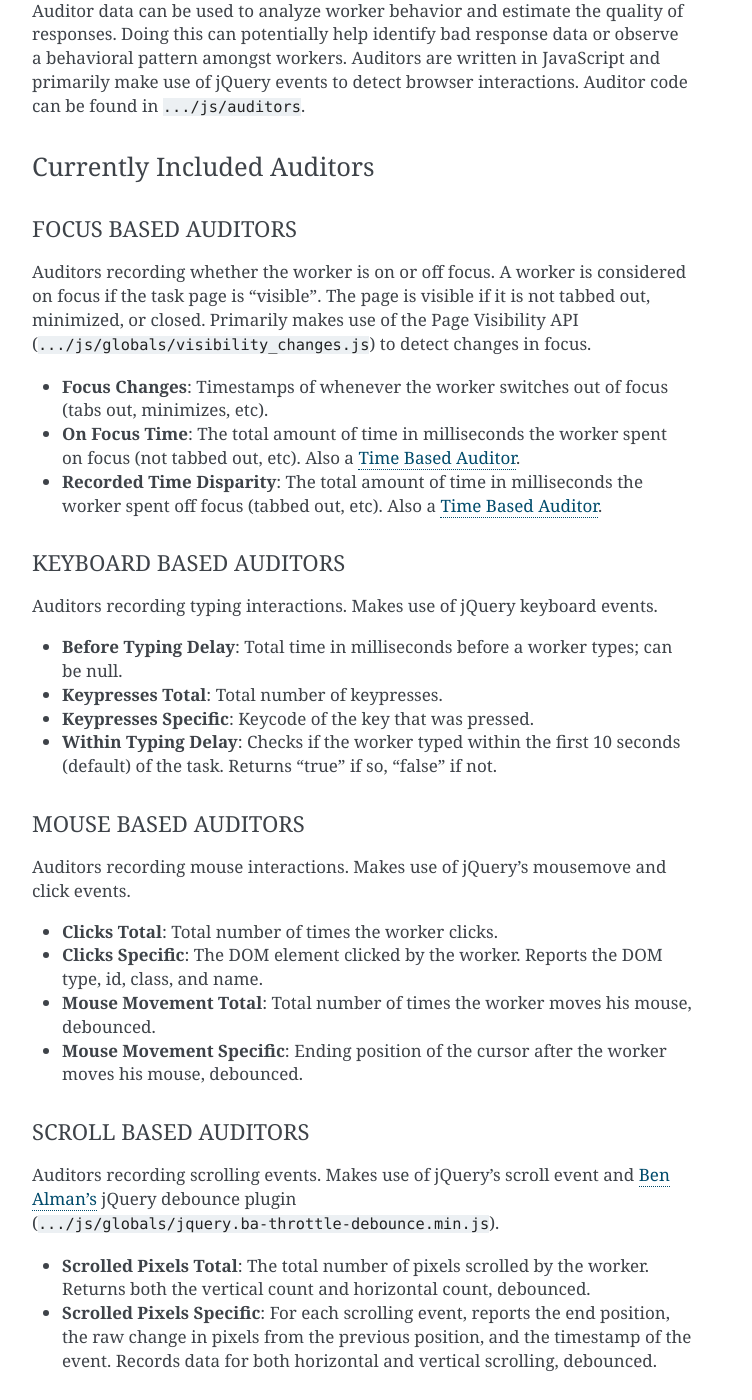
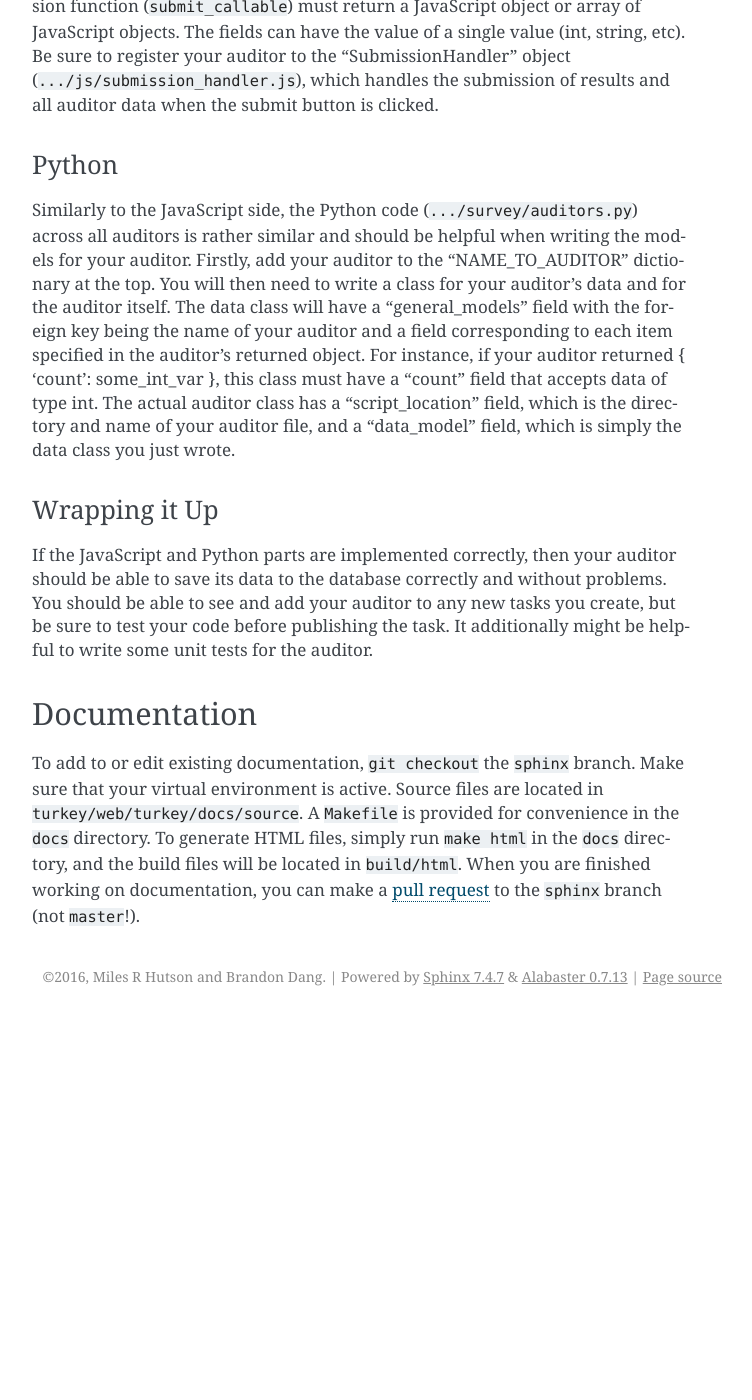
Before and after one commit to CuriousG102/turkey, a Sphinx documentation site: the page built from web/turkey/docs/source/extending.rst, in a window 1280 px wide and 1400 px high, scrolled down 1565 px. Shown: the whole window, without its empty margins (388-1140 px from the left). Built offline with Sphinx 7.4.7, drawn with Linux system fonts in a browser that asks for light colours; pages that are not in the unit, such as notebooks, are missing from menus; after the commit the page ends 2581 px from its top, so only the background shows below that; some of the changed text lies outside the part shown.

Commit message:
separating step/auditor information and extension information

```diff
--- a/web/turkey/docs/source/extending.rst
+++ b/web/turkey/docs/source/extending.rst
@@ -1,128 +1,45 @@
-.. Writing Your Own Steps and Auditors
-.. ***********************************
-Steps and Auditors
-******************
+Contributing and Extending
+**************************
+MmmTurkey was designed to be modular with the ability to easily add new steps and auditors. If you would like to share your custom steps and auditors and add them to the MmmTurkey project, please feel free to submit a `pull request <https://github.com/CuriousG102/turkey/pulls>`_. Other ways to contribute include writing unit tests and helping out with the docs.
 
 Steps
 =====
-If you think of your HIT as a test, then a "step" is an individual question in your test. You can add as many steps as you would like to your task, and you can choose to have them ordered or unordered (randomized). The same applies to the response options of each step, if applicable.
-
-Currently Included Steps
-------------------------
-Multiple Answer
-+++++++++++++++
-Checkbox questions that allows the worker to select several answers.
-
-Multiple Choice
-+++++++++++++++
-Classic multiple choice question that restricts the worker to selecting only one answer.
-
-Text Input
-++++++++++
-Question that requires the worker to type a textual response.
-
-Writing Your Own
-----------------
-Writing your own steps will involve several steps. You will need to add Python code, generate migrations, and have associated Python, HTML, and JavaScript.
+If you think of your HIT as a test, then a "step" is an individual question in your test. You can add as many steps as you would like to your task, and you can choose to have them ordered or unordered (randomized). The same applies to the response options of each step, if applicable. Writing your own steps will involve several steps. You will need to add Python code, generate migrations, and have associated Python, HTML, and JavaScript.
 
 .. TODO Have a full walkthrough
 
 Python
-++++++
+------
 .. Models for steps are in
 
 Add your step to the dictionary ``NAME_TO_STEP`` at the top of the file. You will need to write two classes, one for the step's data and one for the step itself. The data class will have a "general_models" field with the foreign key being the name of your step and a "response" field specifying the type of response your database should expect to receive (int, text, etc). The step class has a "script_location" field, a "template_file" location field, a "data_model" field (which is simply the data class you just wrote), and some metadata fields specific to an instance of this step such as "title" and "text" (question text). Fields in this class will affect how the process of adding this step will appear on the admin site. Note that a step's fields can be accessed in a template with step_instance.attribute; this can be helpful when filling out HTML element fields.
 
-Javascript
-++++++++++
+JavaScript
+----------
 Scripts are located in ``turkey/web/turkey/survey/static/survey/js/``. Create an object with a ``submit_callable`` function that returns an object. This object should get the responses of every instance of this specific step type, and each instance's response should be paired with its primary key in the return object. jQuery should be extremely helpful in extracting the responses of a step instance. After writing this object, be sure to register your step to the "SubmissionHandler" object in ``submission_handler.js``, which handles the submission of results and all auditor data when the submit button is clicked.
 
 .. HTML and CSS
-.. ++++++++++++
+.. ------------
 .. TODO
 
 Auditors
 ========
 .. Models for auditors are in
 
-Inspired by the `work <http://jeffrz.com/wp-content/uploads/2010/08/fp359-rzeszotarski.pdf>`_ of Jeff Rzeszotarski and Aniket Kittur, the framework provides "auditor" objects that record a worker's interactions with a task from the moment they start until they submit their responses or close out of the page. Auditor data can be used to analyze worker behavior and estimate the quality of responses. Doing this can potentially help identify bad response data or observe a behavioral pattern amongst workers. Auditors are written in JavaScript and primarily make use of jQuery events to detect browser interactions. Auditor code can be found in ``.../js/auditors``.
+Inspired by the `work <http://jeffrz.com/wp-content/uploads/2010/08/fp359-rzeszotarski.pdf>`_ of Jeff Rzeszotarski and Aniket Kittur, the framework provides "auditor" objects that record a worker's interactions with a task from the moment they start until they submit their responses or close out of the page. Auditor data can be used to analyze worker behavior and estimate the quality of responses. Doing this can potentially help identify bad response data or observe a behavioral pattern amongst workers. Auditors are written in JavaScript and primarily make use of jQuery events to detect browser interactions. Auditor code can be found in ``.../js/auditors``. As with steps, writing auditors consists of several steps.
 
-Currently Included Auditors
----------------------------
-FOCUS BASED AUDITORS
-++++++++++++++++++++
-Auditors recording whether the worker is on or off focus. A worker is considered on focus if the task page is "visible". The page is visible if it is not tabbed out, minimized, or closed. Primarily makes use of the Page Visibility API (``.../js/globals/visibility_changes.js``) to detect changes in focus.
-
-- **Focus Changes**: Timestamps of whenever the worker switches out of focus (tabs out, minimizes, etc).
-
-- **On Focus Time**: The total amount of time in milliseconds the worker spent on focus (not tabbed out, etc). Also a `Time Based Auditor <extending.html#time-based-auditors>`_.
-
-- **Recorded Time Disparity**: The total amount of time in milliseconds the worker spent off focus (tabbed out, etc). Also a `Time Based Auditor <extending.html#time-based-auditors>`_.
-
-KEYBOARD BASED AUDITORS
-+++++++++++++++++++++++
-Auditors recording typing interactions. Makes use of jQuery keyboard events.
-
-- **Before Typing Delay**: Total time in milliseconds before a worker types; can be null.
-
-- **Keypresses Total**: Total number of keypresses.
-
-- **Keypresses Specific**: Keycode of the key that was pressed.
-
-- **Within Typing Delay**: Checks if the worker typed within the first 10 seconds (default) of the task. Returns "true" if so, "false" if not.
-
-MOUSE BASED AUDITORS
-++++++++++++++++++++
-Auditors recording mouse interactions. Makes use of jQuery's mousemove and click events.
-
-- **Clicks Total**: Total number of times the worker clicks.
-
-- **Clicks Specific**: The DOM element clicked by the worker. Reports the DOM type, id, class, and name.
-
-- **Mouse Movement Total**: Total number of times the worker moves his mouse, debounced.
-
-- **Mouse Movement Specific**: Ending position of the cursor after the worker moves his mouse, debounced.
-
-SCROLL BASED AUDITORS
-+++++++++++++++++++++
-Auditors recording scrolling events. Makes use of jQuery's scroll event and `Ben Alman's <http://benalman.com/code/projects/jquery-throttle-debounce/examples/debounce/>`_ jQuery debounce plugin (``.../js/globals/jquery.ba-throttle-debounce.min.js``).
-
-- **Scrolled Pixels Total**: The total number of pixels scrolled by the worker. Returns both the vertical count and horizontal count, debounced.
-
-- **Scrolled Pixels Specific**: For each scrolling event, reports the end position, the raw change in pixels from the previous position, and the timestamp of the event. Records data for both horizontal and vertical scrolling, debounced.
-
-TIME BASED AUDITORS
-+++++++++++++++++++
-Auditors recording the time spent completing the task.
-
-- **Total Task Time**: The total time it takes the worker to complete this task in milliseconds.
-
-- **On Focus Time**: The total amount of time in milliseconds the worker spent on focus (not tabbed out, etc). Also a `Focus Based Auditor <extending.html#focus-based-auditors>`_.
-
-- **Recorded Time Disparity**: The total amount of time in milliseconds the worker spent off focus (tabbed out, etc). Also a `Focus Based Auditor <extending.html#focus-based-auditors>`_.
-
-OTHER AUDITORS
-++++++++++++++
-Pasting events, User Agent spying, and URL.
-
-- **Pastes Total**: Total number of pastes actions.
-
-- **Pastes Specific**: The content (text) of a paste action.
-
-- **URL**: Returns the URL of the current page.
-
-- **User Agent**: Returns the User Agent of the worker; can be parsed to find browser/version and operating system/version.
-
-Writing Your Own
-----------------
-Javascript: The Actual Auditor
-++++++++++++++++++++++++++++++
+JavaScript
+----------
 Auditors generally have the same format, and referencing the default auditors can be helpful when trying to write your own. Create a JavaScript auditor object (``.../js/auditors/``) with your needed fields, a function that modifies those fields, and a function to submit those fields. The modifier function is the action that should be executed when your auditor detects a certain interaction. The submission function (``submit_callable``) must return a JavaScript object or array of JavaScript objects. The fields can have the value of a single value (int, string, etc). Be sure to register your auditor to the "SubmissionHandler" object (``.../js/submission_handler.js``), which handles the submission of results and all auditor data when the submit button is clicked.
 
-Python: The Auditor's Models
-++++++++++++++++++++++++++++
+Python
+------
 Similarly to the JavaScript side, the Python code (``.../survey/auditors.py``) across all auditors is rather similar and should be helpful when writing the models for your auditor. Firstly, add your auditor to the "NAME_TO_AUDITOR" dictionary at the top. You will then need to write a class for your auditor's data and for the auditor itself. The data class will have a "general_models" field with the foreign key being the name of your auditor and a field corresponding to each item specified in the auditor's returned object. For instance, if your auditor returned { 'count': some_int_var }, this class must have a "count" field that accepts data of type int. The actual auditor class has a "script_location" field, which is the directory and name of your auditor file, and a "data_model" field, which is simply the data class you just wrote.
 
 Wrapping it Up
-++++++++++++++
-If the JavaScript and Python parts were implemented correctly, then your auditor should be able to save its data to the database correctly and without problems. You should be able to see and add your auditor to any new tasks you create, but be sure to test your code before publishing the HIT.
+--------------
+If the JavaScript and Python parts are implemented correctly, then your auditor should be able to save its data to the database correctly and without problems. You should be able to see and add your auditor to any new tasks you create, but be sure to test your code before publishing the task. It additionally might be helpful to write some unit tests for the auditor.
+
+Documentation
+=============
+To add to or edit existing documentation, ``git checkout`` the ``sphinx`` branch. Make sure that your virtual environment is active. Source files are located in ``turkey/web/turkey/docs/source``. A ``Makefile`` is provided for convenience in the ``docs`` directory. To generate HTML files, simply run ``make html`` in the ``docs`` directory, and the build files will be located in ``build/html``. When you are finished working on documentation, you can make a `pull request <https://github.com/CuriousG102/turkey/pulls>`_ to the ``sphinx`` branch (not ``master``!).
--- a/web/turkey/docs/source/index.rst
+++ b/web/turkey/docs/source/index.rst
@@ -14,6 +14,7 @@
    overview
    authors
    setup
+   stepsauditors
    taskcreation
    data
    extending
--- a/web/turkey/docs/source/setup.rst
+++ b/web/turkey/docs/source/setup.rst
@@ -78,6 +78,6 @@
     cd ./turkey
     python manage.py createsuperuser
 
-MmmTurkey should now be ready to run locally for development on your machine. Navigate to `localhost <http://localhost/admin>`_ in your browser and you should reach the login page. You can log into the dashboard using the credentials you just entered in.
+MmmTurkey should now be ready to run locally for development on your machine. Navigate to `http://localhost/admin <http://localhost/admin>`_ in your browser and you should reach the login page. You can log into the dashboard using the credentials you just entered in.
 
-You will be prompted for your email address, a username, and a password. Once you have finished, you can then log in to the MmmTurkey dashboard in your browser using your credentials. The set up should then be complete. You are now free to work on MmmTurkey.
+You will be prompted for your email address, a username, and a password. Once you have finished, you can then log in to the MmmTurkey dashboard in your browser using your credentials. The set up should then be complete. You are now free to `work on MmmTurkey <extending.html>`_.
--- a/web/turkey/docs/source/taskcreation.rst
+++ b/web/turkey/docs/source/taskcreation.rst
@@ -4,10 +4,10 @@
 
 Steps
 =====
-Simply put, a `step <extending.html#steps>`_ is a question or interaction in the task. A step can be a multiple choice question, text response, checkbox question, or a custom interaction written by a requester. A task can have any number of steps, either in a specified order or a randomized order.
+Simply put, a `step <stepsauditors.html#steps>`_ is a question or interaction in the task. A step can be a multiple choice question, text response, checkbox question, or a custom interaction written by a requester. A task can have any number of steps, either in a specified order or a randomized order.
 
 Auditors
 ========
-Inspired by the `work <http://jeffrz.com/wp-content/uploads/2010/08/fp359-rzeszotarski.pdf>`_ of Jeff Rzeszotarski and Aniket Kittur, `auditors <extending.html#auditors>`_ act as spies that record a worker's interactions while working on a task. Information such as what the user is clicking or typing, the position of his mouse at a certain time, or how often he tabs out is recorded and stored in the database. Information about a worker's interactions can be used to observe trends in worker behaviors and potentially identify poor responses. Any number of auditors can be added to a task, but only one instance of each is allowed to be added.
+Inspired by the `work <http://jeffrz.com/wp-content/uploads/2010/08/fp359-rzeszotarski.pdf>`_ of Jeff Rzeszotarski and Aniket Kittur, `auditors <stepsauditors.html#auditors>`_ act as spies that record a worker's interactions while working on a task. Information such as what the user is clicking or typing, the position of his mouse at a certain time, or how often he tabs out is recorded and stored in the database. Information about a worker's interactions can be used to observe trends in worker behaviors and potentially identify poor responses. Any number of auditors can be added to a task, but only one instance of each is allowed to be added.
 
 Note that data recording begins whenever a worker starts working on a HIT rather than just sending all the information when the submit button is clicked. Tasks cannot be modified after data recording begins; this includes modifying the task name, adding more steps or auditors, or modifying a step's text prompt.
```
Also changed, not shown: web/turkey/docs/source/stepsauditors.rst (added, +90 -0 lines).
